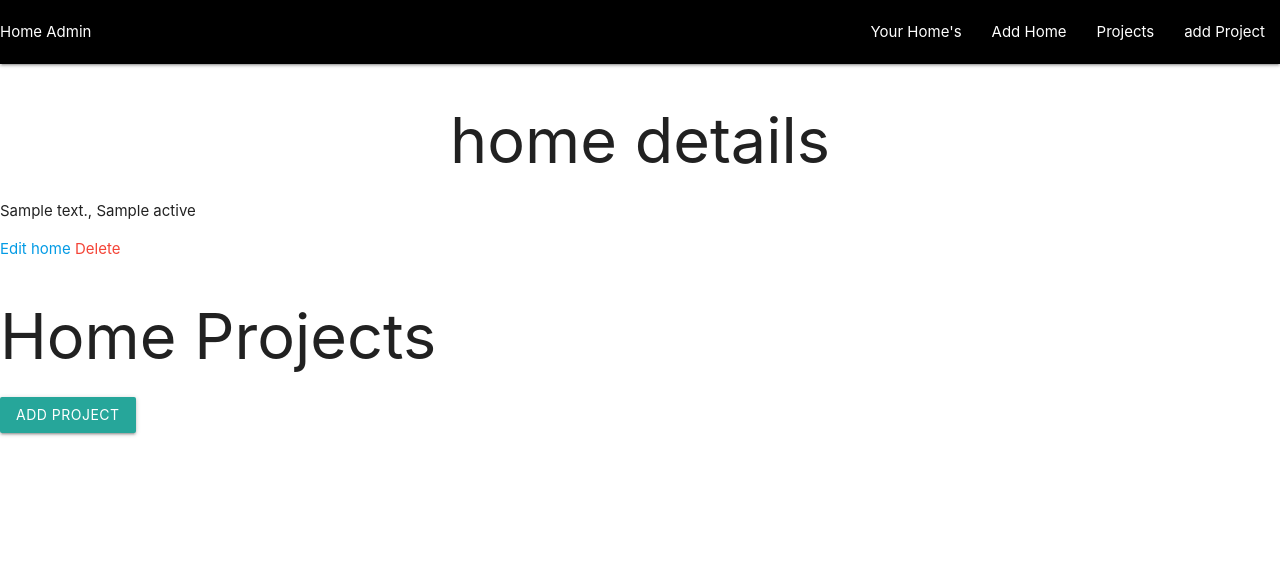
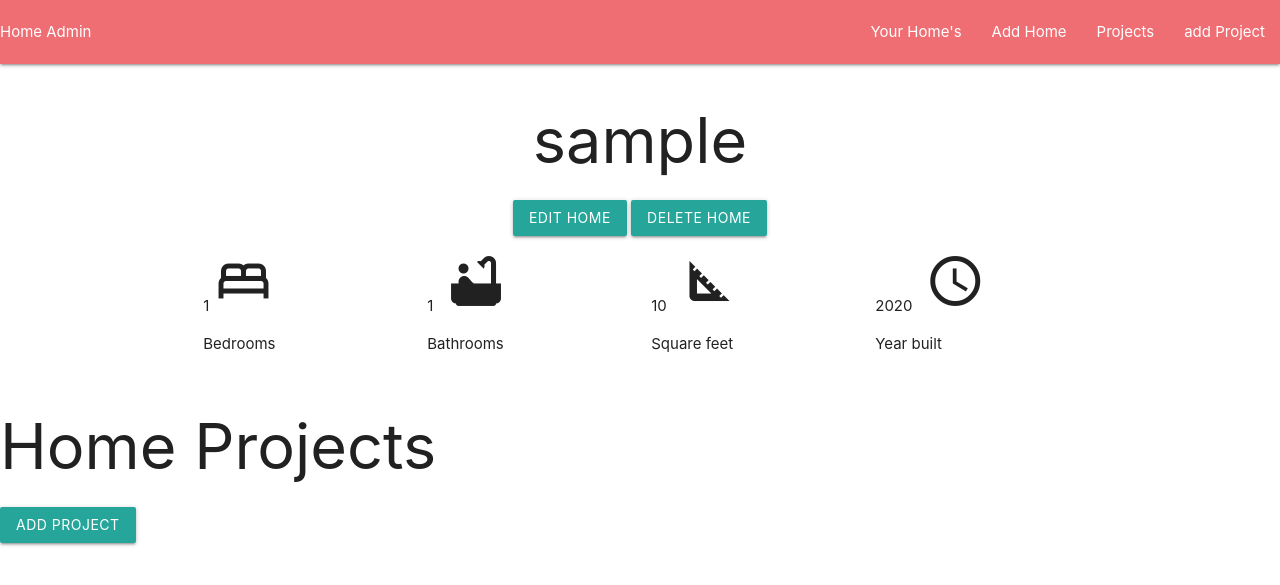
Before and after one commit to haydenharris0/homeypro, a Django app: page /homes/1 in a window 1280 px wide. Shown: the top 585 px of the page. Run offline with Django 3.2, Linux system fonts and the light colour scheme; tables that the repository leaves empty hold one stand-in row (values such as "Sample post").

Commit message:
updated models with bed, bath, year, sqft

```diff
--- a/main_app/models.py
+++ b/main_app/models.py
@@ -16,6 +16,10 @@ class Home(models.Model):
     address = models.CharField(max_length=40, default="NA")
     city = models.CharField(max_length=20, default="NA")
     state = models.CharField(max_length=20, default="NA")
+    bedrooms = models.IntegerField(default=0)
+    bathrooms = models.IntegerField(default=0)
+    square_feet = models.IntegerField(default=0)
+    year_built = models.IntegerField(default=0)
 
     def get_absolute_url(self):
         return reverse('homes_detail', kwargs={'home_id': self.id})
--- a/main_app/templates/header.html
+++ b/main_app/templates/header.html
@@ -11,11 +11,15 @@
       rel="stylesheet"
       href="https://cdnjs.cloudflare.com/ajax/libs/materialize/1.0.0/css/materialize.min.css"
     />
+    <link
+      href="https://fonts.googleapis.com/icon?family=Material+Icons"
+      rel="stylesheet"
+    />
     <script src="https://cdnjs.cloudflare.com/ajax/libs/materialize/1.0.0/js/materialize.min.js"></script>
   </head>
   <header>
     <nav>
-      <div class="nav-wrapper black">
+      <div>
         <a href="{% url 'home' %}">Home</a>
         <a href="http://127.0.0.1:8000/admin">Admin</a>
         <ul class="right">
--- a/main_app/templates/homes/detail.html
+++ b/main_app/templates/homes/detail.html
@@ -3,10 +3,43 @@
 <header>{% include 'header.html' %}</header>
 
 <body>
-  <h1 class="center-align">home details</h1>
-  <p>{{ home.address}}, {{home.city}} {{home.state}}</p>
-  <a href="{% url 'update_home' home.id %}">Edit home</a>
-  <a class="red-text" href="{% url 'delete_home' home.id %}">Delete</a>
+  <div class="center-align">
+    <h1>{{ home.nickname }}</h1>
+    <a class="btn" href="{% url 'update_home' home.id %}">Edit Home</a>
+    <a class="btn" href="{% url 'delete_home' home.id %}">Delete Home</a>
+  </div>
+
+    {% comment %} Home info grid {% endcomment %}
+          <div class="row container">
+            <div class="col s3">
+              <p>{{ home.bedrooms}} <i class="medium material-icons">bed</i></p>
+              <p>Bedrooms</p>
+            </div>
+            <div class="col s3">
+              <p>
+                {{ home.bathrooms}} &nbsp; <i class="medium material-icons">bathtub</i>
+              </p>
+              <p>Bathrooms</p>
+            </div>
+            <div class="col s3">
+              <p>
+                {{ home.square_feet}} &nbsp;
+                <i class="medium material-icons">square_foot</i>
+              </p>
+              <p>Square feet</p>
+            </div>
+            <div class="col s3">
+              <p>
+                {{ home.year_built}} &nbsp;
+                <i class="medium material-icons">schedule</i>
+              </p>
+              <p>Year built</p>
+            </div>
+          </div>
+        </div>
+        {% comment %} end of info grid {% endcomment %}
+
+
   <h1>Home Projects</h1>
 
   <a class="btn" href="{% url 'create_project' %}">add Project</a>
--- a/main_app/views.py
+++ b/main_app/views.py
@@ -11,12 +11,14 @@ def home(request):
 
 class Create_Home(CreateView):
     model = Home
-    fields = ['nickname', 'address', 'city', 'state']
+    fields = ['nickname', 'address', 'city', 'state',
+              'bedrooms', 'bathrooms', 'square_feet', 'year_built']
 
 
 class Update_Home(UpdateView):
     model = Home
-    fields = ['nickname', 'address', 'city', 'state']
+    fields = ['nickname', 'address', 'city', 'state',
+              'bedrooms', 'bathrooms', 'square_feet', 'year_built']
 
 
 class Delete_Home(DeleteView):
```
Also changed, not shown: main_app/migrations/0002_auto_20210429_0342.py (added).
